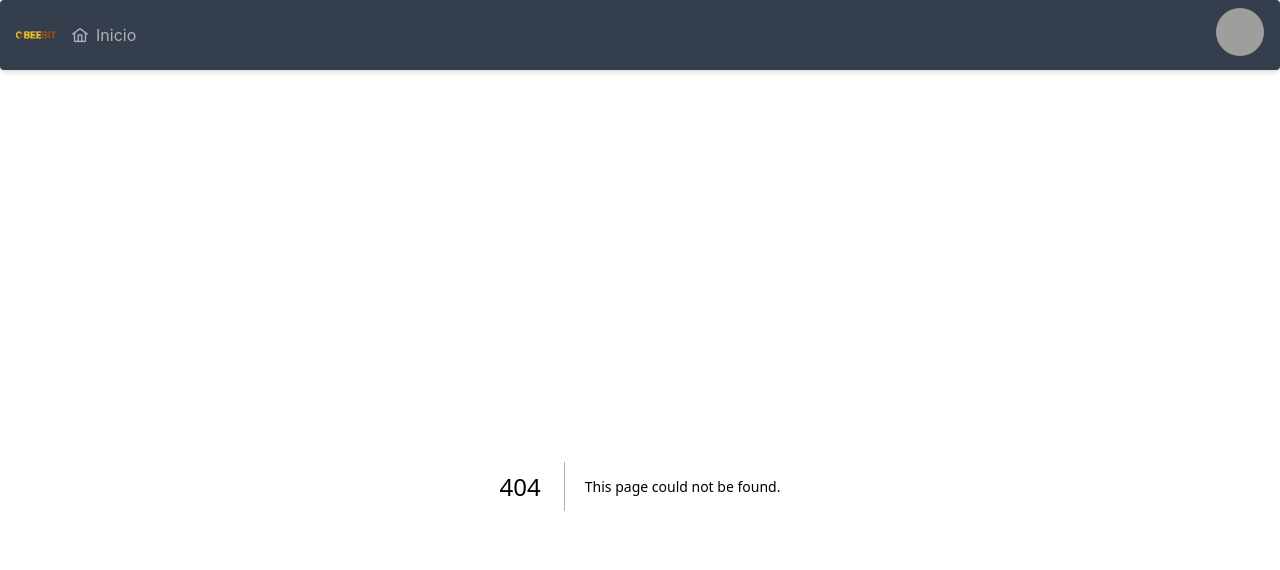
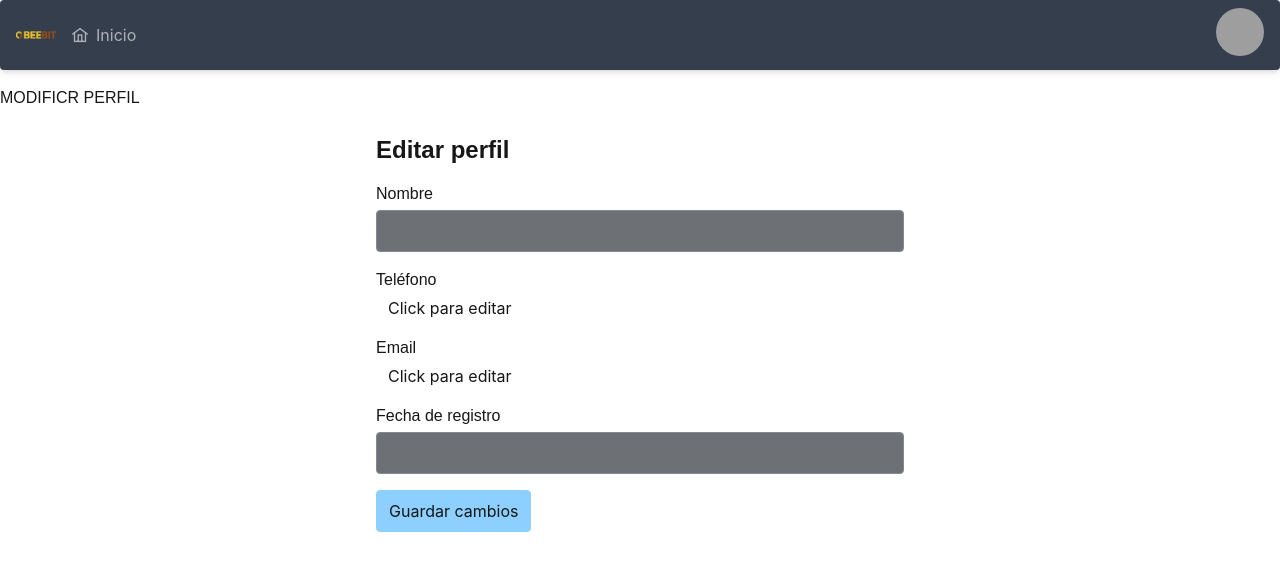
Before and after one commit to maigcorrea/nuevo_gestorBeebit, a Next.js app in the folder frontend/: page /profile in a window 1280 px wide. Before the commit this address had no page. Shown: the top 570 px of the page. Built offline with nearby package versions, Linux system fonts and the light colour scheme; grey boxes are pictures that could not be loaded.

Commit message:
Funcionalidad de editar perfil hecha (Menos modificar contraseña)

```diff
--- /dev/null
+++ b/frontend/app/profile/page.jsx
@@ -0,0 +1,13 @@
+import UpdateProfileForm from '@/components/UpdateProfileForm'
+import React from 'react'
+
+const page = () => {
+  return (
+    <>
+        <h1>MODIFICR PERFIL</h1>
+        <UpdateProfileForm></UpdateProfileForm>
+    </>
+  )
+}
+
+export default page
--- a/frontend/components/NavBar.jsx
+++ b/frontend/components/NavBar.jsx
@@ -44,7 +44,7 @@ export default function Navbar() {
       label: 'Perfil',
       icon: 'pi pi-user',
       command: () => {
-        window.location.href = '/perfil';
+        window.location.href = '/profile';
       },
     },
     {
--- /dev/null
+++ b/frontend/components/UpdateProfileForm.jsx
@@ -0,0 +1,151 @@
+'use client'
+import React, { useEffect, useState } from 'react'
+import { useRouter } from 'next/navigation'
+import { Inplace, InplaceDisplay, InplaceContent } from 'primereact/inplace';
+import { InputText } from 'primereact/inputtext';
+import { Button } from 'primereact/button';
+
+const UpdateProfileForm = () => {
+    const [name, setName] = useState("");
+    const [phone, setPhone] = useState("");
+    const [register_date, setRegisterDate] = useState("");
+    const [email, setEmail] = useState("");
+    const [originalEmail, setOriginalEmail] = useState("");
+    const [originalPhone, setOriginalPhone] = useState("");
+    const [emailError, setEmailError] = useState("");
+    const [phoneError, setPhoneError] = useState("");
+    const [successMessage, setSuccessMessage] = useState("");
+
+    const router = useRouter();
+
+    //Cargar datos del usuario
+    useEffect(() => {
+        const fetchProfile = async () => {
+            const id = localStorage.getItem('id');
+            const token = localStorage.getItem('token');
+
+            if (!id || !token) return;
+
+            const res = await fetch(`http://localhost:3000/staff/${id}`, {
+              headers: { Authorization: `Bearer ${token}` }
+            });
+
+            const data = await res.json();
+
+            setName(data.name);
+            setPhone(data.phone);
+            setOriginalPhone(data.phone);
+            setRegisterDate(new Date(data.register_date).toLocaleDateString());
+            setEmail(data.email);
+            setOriginalEmail(data.email);
+        };
+
+        fetchProfile();
+    }, [])
+
+
+    const handleUpdate = async () => {
+        const userId = localStorage.getItem('id');
+        const token = localStorage.getItem('token');
+        setEmailError("");
+        setPhoneError("");
+        setSuccessMessage("");
+
+        // Validación del email
+        if (email !== originalEmail) {
+            const emailRes = await fetch(`http://localhost:3000/staff/emailExists/${email}`);
+            const emailData = await emailRes.json();
+            if (emailData.exists) {
+                setEmailError("Ya existe un usuario con ese email.");
+                return;
+            }
+        }
+
+        // Validación del teléfono
+        if (phone !== originalPhone) {
+            const phoneRes = await fetch(`http://localhost:3000/staff/phoneExists/${phone}`);
+            const phoneData = await phoneRes.json();
+            if (phoneData.exists) {
+                setPhoneError("Ya existe un usuario con ese teléfono.");
+                return;
+            }
+        }
+
+        const body = { phone, email };
+
+        const res = await fetch(`http://localhost:3000/staff/update/${userId}`, {
+            method: 'PUT',
+            headers: {
+                'Content-Type': 'application/json',
+                Authorization: `Bearer ${token}`,
+            },
+            body: JSON.stringify(body),
+        });
+
+        if (res.ok) {
+            setSuccessMessage('Datos actualizados correctamente');
+            setOriginalEmail(email);     // actualizar originales para que si le da de nuevo al botón guardar no figuren lois antiguos datos
+            setOriginalPhone(phone);
+
+            // Redirección en 2 segundos
+            setTimeout(() => {
+                router.push('/');
+            }, 2000);
+
+        } else {
+            setSuccessMessage('Error al actualizar los datos');
+        }
+    };
+
+  return (
+    <>
+        <div className="p-6 max-w-xl mx-auto">
+            <h2 className="text-2xl font-bold mb-4">Editar perfil</h2>
+
+            {successMessage && <p className="text-green-600 text-sm mb-2">{successMessage}</p>}
+
+            <div className="mb-4">
+                <label className="block font-medium mb-1">Nombre</label>
+                <InputText value={name} disabled className="w-full" />
+            </div>
+
+
+
+            <div className="mb-4">
+                <label className="block font-medium mb-1">Teléfono</label>
+                <Inplace closable>
+                    <InplaceDisplay>{phone || 'Click para editar'}</InplaceDisplay>
+                    <InplaceContent>
+                        <InputText value={phone} onChange={(e) => setPhone(e.target.value)} autoFocus />
+                    </InplaceContent>
+                </Inplace>
+                {phoneError && <p className="text-red-500 text-sm mt-1">{phoneError}</p>}
+            </div>
+
+
+
+            <div className="mb-4">
+                <label className="block font-medium mb-1">Email</label>
+                <Inplace closable>
+                    <InplaceDisplay>{email || 'Click para editar'}</InplaceDisplay>
+                    <InplaceContent>
+                        <InputText value={email} onChange={(e) => setEmail(e.target.value)} autoFocus />
+                    </InplaceContent>
+                </Inplace>
+                {emailError && <p className="text-red-500 text-sm mt-1">{emailError}</p>}
+            </div>
+
+
+            <div className="mb-4">
+                <label className="block font-medium mb-1">Fecha de registro</label>
+                <InputText value={register_date} disabled className="w-full" />
+            </div>
+
+
+            <Button label="Guardar cambios" onClick={handleUpdate} className="mt-4" />
+        </div>
+    </>
+  )
+}
+
+export default UpdateProfileForm
```
